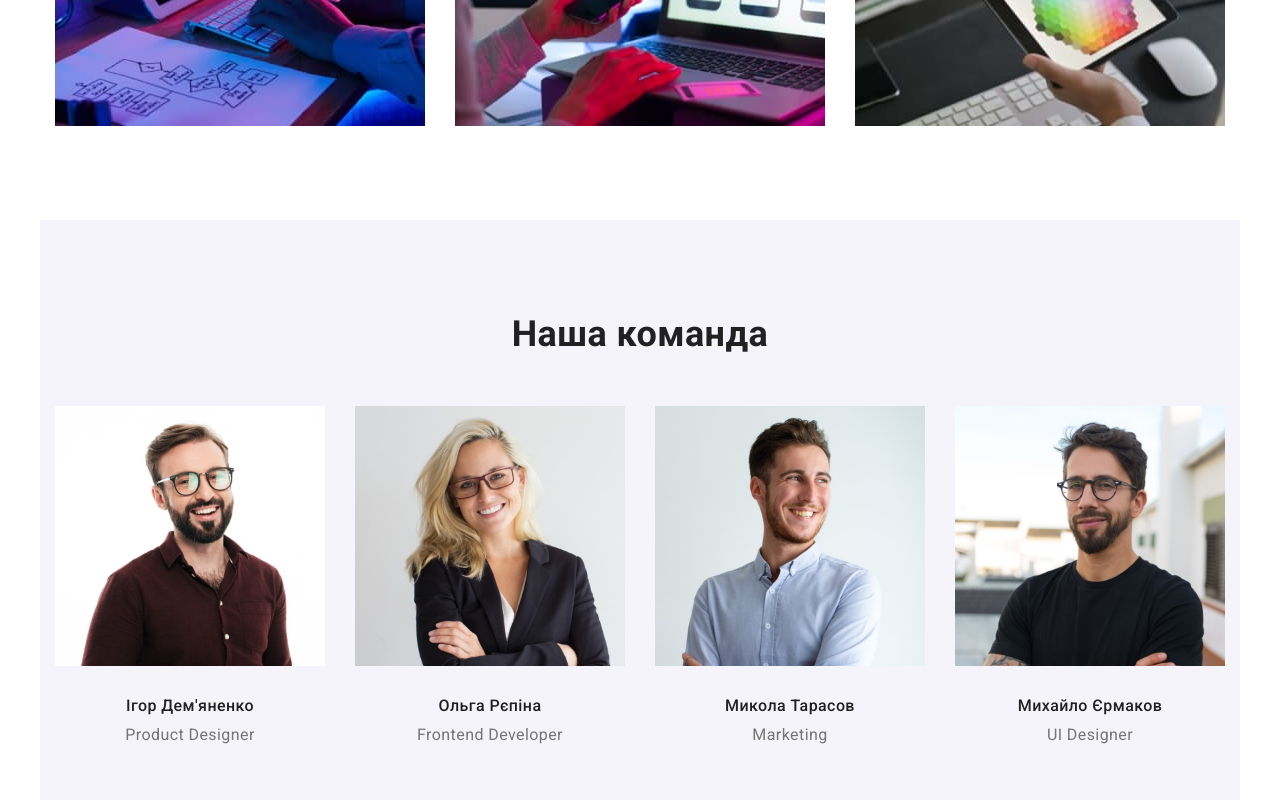
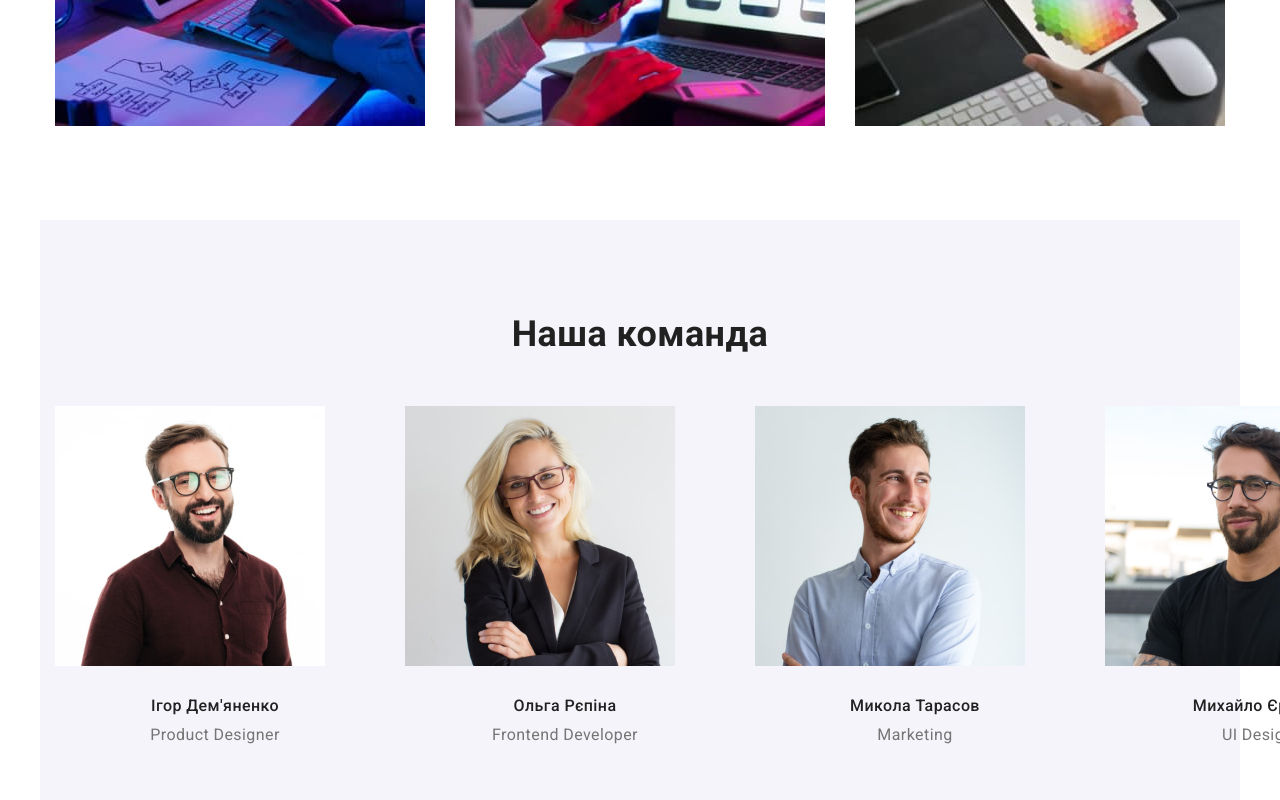
Before and after one commit to VitaliyKharytonov/goit-markup-hw-03, a plain HTML site: page index.html in a window 1280 px wide. Shown: the part 1317-2117 px from the top of the page. Drawn offline with nearby package versions, Linux system fonts and the light colour scheme.

Commit message:
Update style.css

```diff
--- a/css/style.css
+++ b/css/style.css
@@ -381,6 +381,9 @@ img{
   margin-right: 8px;
 }
 /* стилізація проєктів */
+.text{
+  width: 320px;
+}
 
 .text .project-name {
   margin-bottom: 4px;
```
